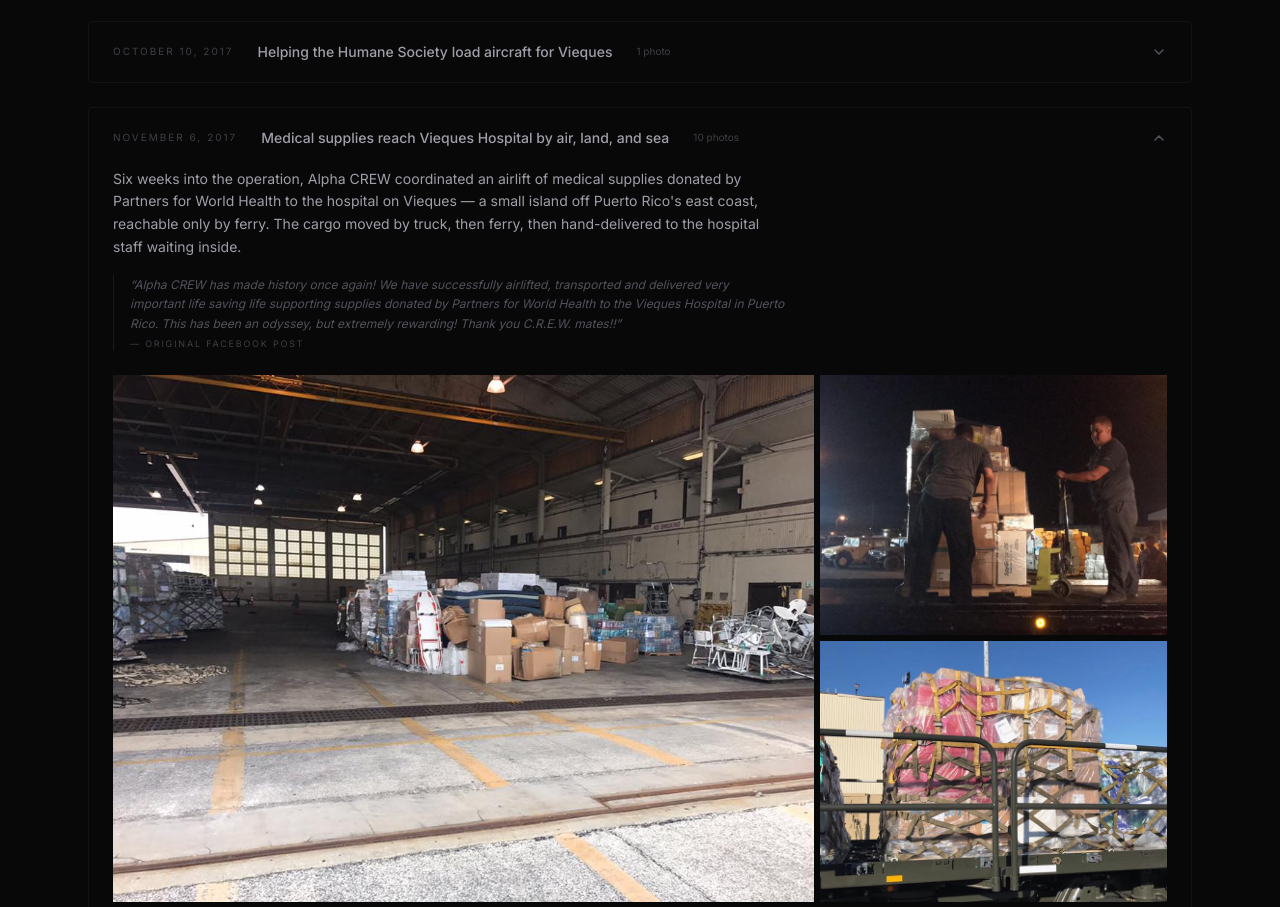
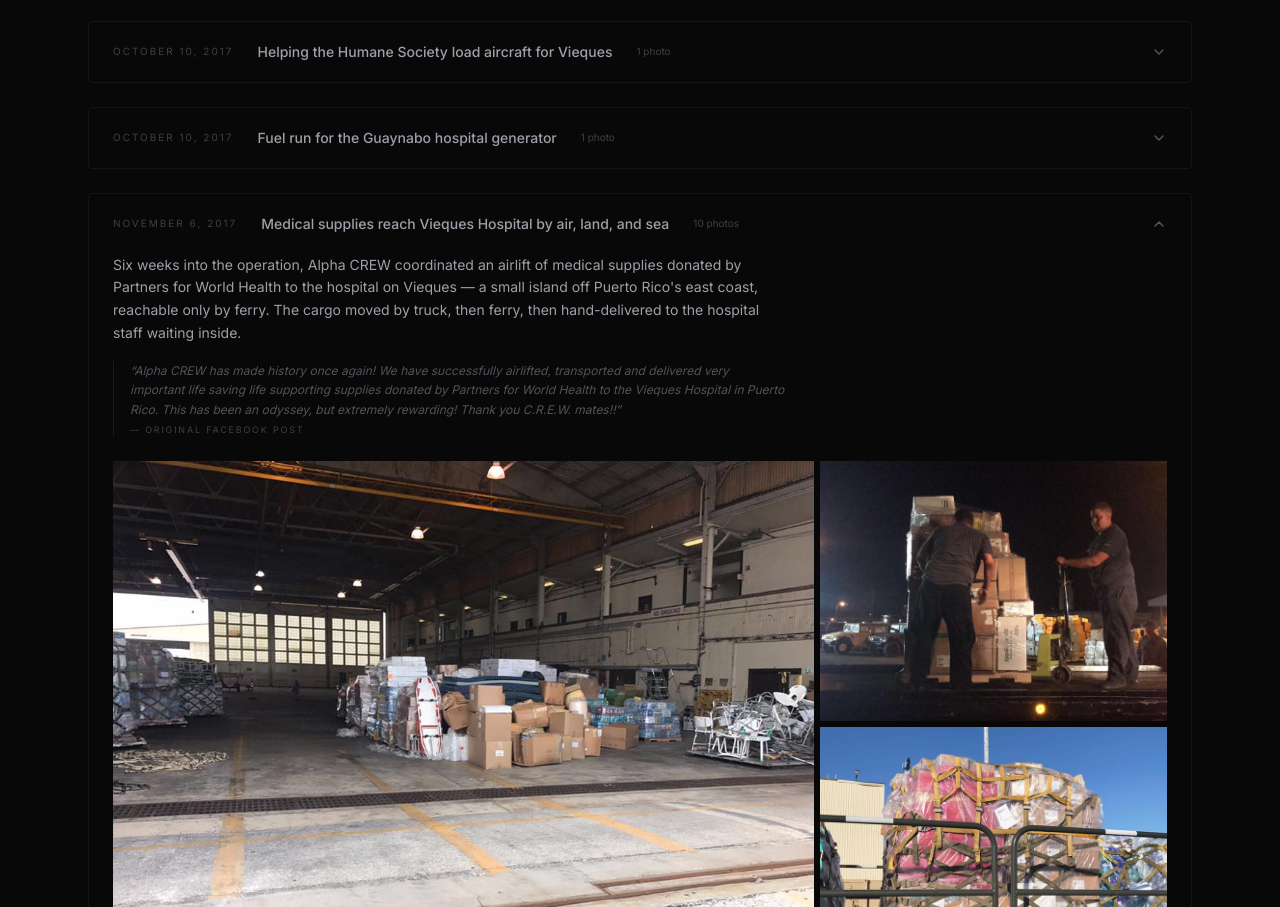
Before and after one commit to durenjoey/alphacrew, a Next.js app: page / in a window 1280 px wide. Shown: the part 6000-6907 px from the top of the page. Built offline with nearby package versions, Linux system fonts and the light colour scheme.

Commit message:
Add October 10 Guaynabo hospital generator fuel entry
Crew sourced fuel for hospital generator and helped troubleshoot it.

Co-Authored-By: Claude Opus 4.6 <noreply@anthropic.com>

```diff
--- a/src/data/gallery.ts
+++ b/src/data/gallery.ts
@@ -567,6 +567,20 @@ export const galleryEntries: GalleryEntry[] = [
     ],
   },
   {
+    date: "October 10, 2017",
+    title: "Fuel run for the Guaynabo hospital generator",
+    narrative:
+      "By evening, the crew was tracking down fuel and oil for a generator at the hospital in Guaynabo. Three weeks without reliable power, and hospitals were running on whatever they could scrounge. The team found five cans of fuel, labeled them for the hospital, and helped troubleshoot the generator on-site.",
+    caption:
+      "Our C.R.E.W.mates, later on, went to find fuel and oil for a generator at the Guaynabo hospital and assisted troubleshooting the same.",
+    photos: [
+      {
+        src: "guaynabo-hospital-fuel-cans.jpg",
+        alt: "Five red fuel cans labeled HSPR 1/5 through 5/5, lined up on a tile floor next to water bottles and rubber boots",
+      },
+    ],
+  },
+  {
     date: "November 6, 2017",
     title: "Medical supplies reach Vieques Hospital by air, land, and sea",
     narrative:
```
Also changed, not shown: public/assets/photos/guaynabo-hospital-fuel-cans.jpg (added).
